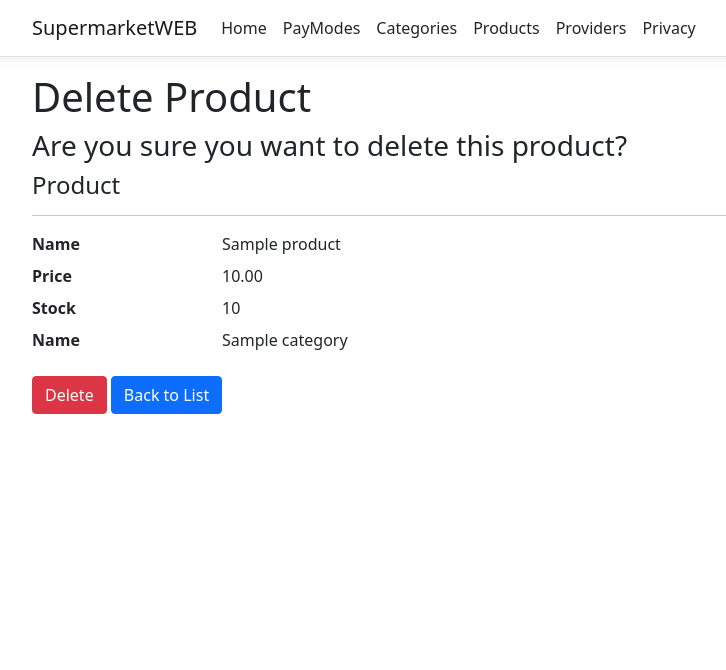
After one commit to Snayderm/SupermarketWEB, an ASP.NET Core app: page /Products/Delete?id=1 in a window 1280 px wide. The commit adds this page. Shown: the top 670 px of the page, without its empty margins (50-776 px from the left). Run offline with ASP.NET Core 8, Linux system fonts and the light colour scheme; tables that the repository leaves empty hold one stand-in row (values such as "Sample post"); style sheets or scripts are compiled from the project's sources.

Commit message:
Delete Products

```diff
--- /dev/null
+++ b/Pages/Products/Delete.cshtml
@@ -0,0 +1,42 @@
+@page
+@model SupermarketWEB.Pages.Products.DeleteModel
+@{
+    ViewData["Title"] = "Delete Product";
+}
+<h1>@ViewData["Title"]</h1>
+<h3>Are you sure you want to delete this product?</h3>
+<div>
+    <h4>Product</h4>
+    <hr />
+    <dl class="row">
+        <dt class="col-sm-2">
+            @Html.DisplayNameFor(model => model.Product.Name)
+        </dt>
+        <dd class="col-sm-10">
+            @Html.DisplayFor(model => model.Product.Name)
+        </dd>
+        <dt class="col-sm-2">
+            @Html.DisplayNameFor(model => model.Product.Price)
+        </dt>
+        <dd class="col-sm-10">
+            @Html.DisplayFor(model => model.Product.Price)
+        </dd>
+        <dt class="col-sm-2">
+            @Html.DisplayNameFor(model => model.Product.Stock)
+        </dt>
+        <dd class="col-sm-10">
+            @Html.DisplayFor(model => model.Product.Stock)
+        </dd>
+        <dt class="col-sm-2">
+            @Html.DisplayNameFor(model => model.Product.Category.Name)
+        </dt>
+        <dd class="col-sm-10">
+            @Html.DisplayFor(model => model.Product.Category.Name)
+        </dd>
+    </dl>
+    <form method="post">
+        <input type="hidden" asp-for="Product.Id" />
+        <input type="submit" value="Delete" class="btn btn-danger" />
+        <a asp-page="./Index" class="btn btn-primary">Back to List</a>
+    </form>
+</div>
--- /dev/null
+++ b/Pages/Products/Delete.cshtml.cs
@@ -0,0 +1,58 @@
+using Microsoft.AspNetCore.Mvc;
+using Microsoft.AspNetCore.Mvc.RazorPages;
+using Microsoft.EntityFrameworkCore;
+using SupermarketWEB.Data;
+using SupermarketWEB.Models;
+
+namespace SupermarketWEB.Pages.Products
+{
+    public class DeleteModel : PageModel
+    {
+        private readonly SupermarketContext _context;
+
+        public DeleteModel(SupermarketContext context)
+        {
+            _context = context;
+        }
+
+        [BindProperty]
+        public Product Product { get; set; }
+
+        public async Task<IActionResult> OnGetAsync(int? id)
+        {
+            if (id == null)
+            {
+                return NotFound();
+            }
+
+            Product = await _context.Products
+                .Include(p => p.Category)
+                .FirstOrDefaultAsync(m => m.Id == id);
+
+            if (Product == null)
+            {
+                return NotFound();
+            }
+
+            return Page();
+        }
+
+        public async Task<IActionResult> OnPostAsync(int? id)
+        {
+            if (id == null)
+            {
+                return NotFound();
+            }
+
+            Product = await _context.Products.FindAsync(id);
+
+            if (Product != null)
+            {
+                _context.Products.Remove(Product);
+                await _context.SaveChangesAsync();
+            }
+
+            return RedirectToPage("./Index");
+        }
+    }
+}
--- a/Pages/Products/Index.cshtml
+++ b/Pages/Products/Index.cshtml
@@ -43,6 +43,11 @@
                     @Html.DisplayFor(modelItem => item.Category.Name)
                 </td>
 
+                <td>
+
+                    <a asp-page="./Delete" asp-route-id="@item.Id" class="btn btn-danger">Delete</a>
+                </td>
+
 
 
 
```
Also changed, not shown: 9 other files.
